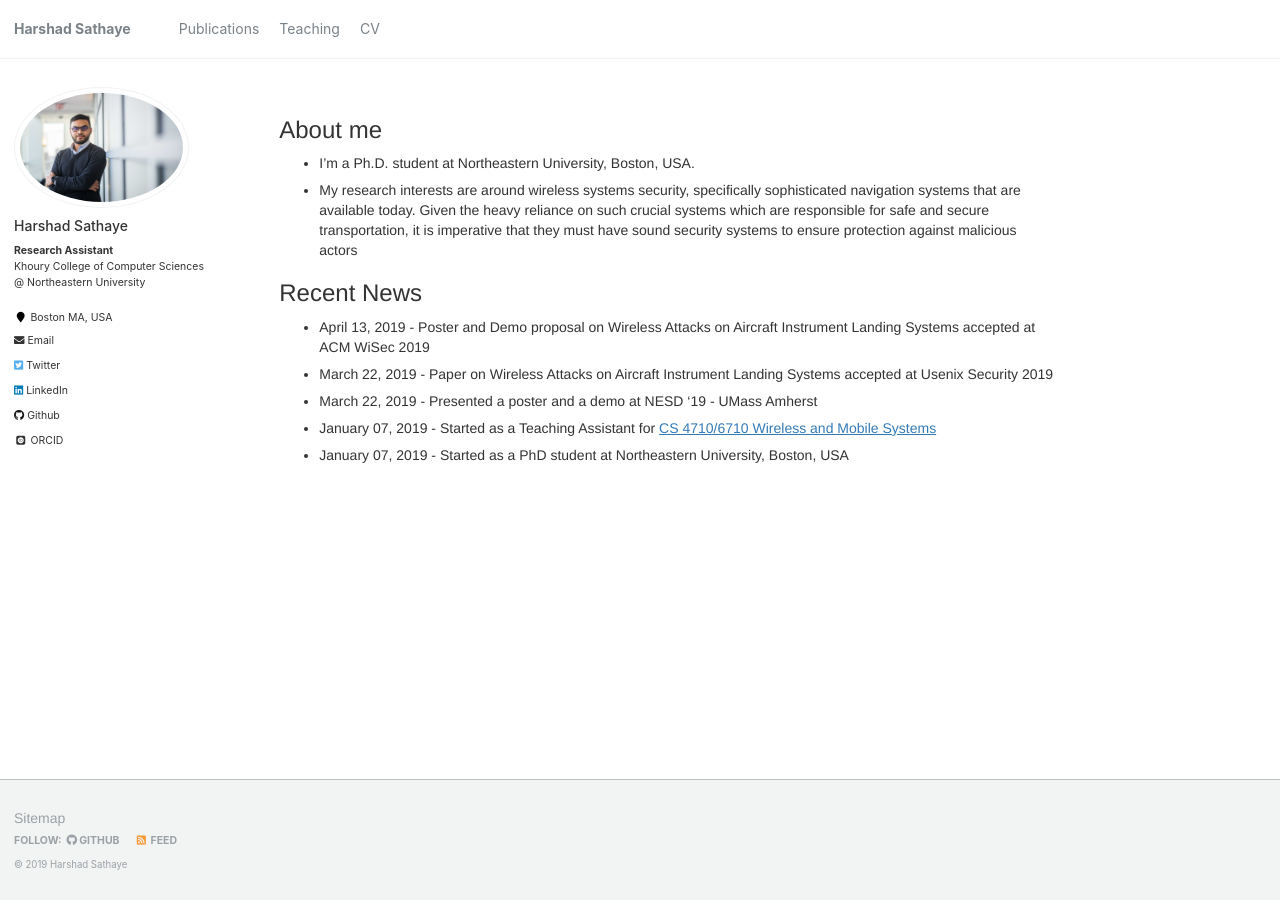
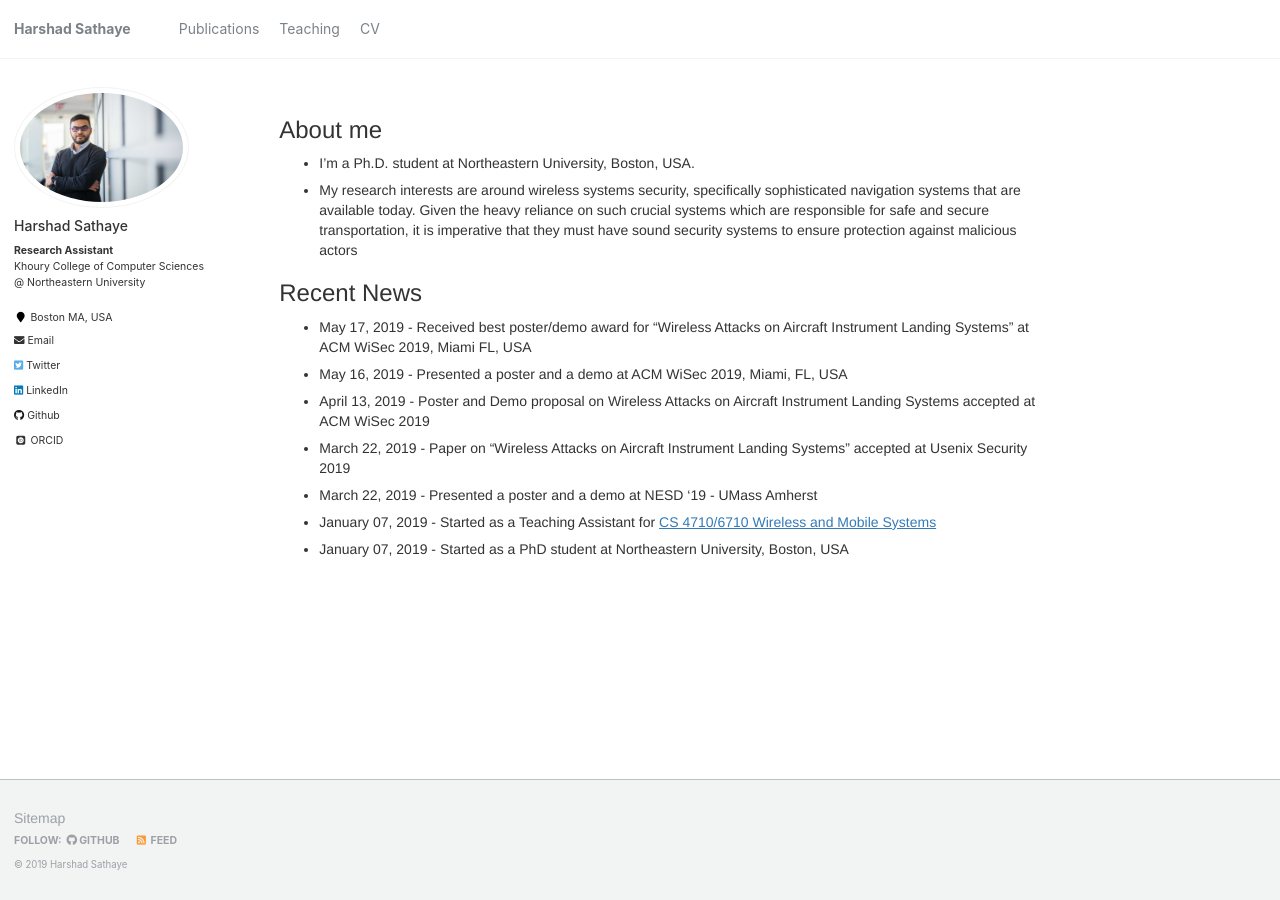
Before and after one commit to harshadms/harshadms.github.io, a Jekyll site: the page built from _pages/about.md, in a window 1280 px wide. Built offline with Jekyll 4.4.1, drawn with Linux system fonts in a browser that asks for light colours; some web fonts are replaced.

Commit message:
Auto stash before merge of "master" and "origin/master"

```diff
--- a/_pages/about.md
+++ b/_pages/about.md
@@ -15,8 +15,10 @@ redirect_from:
 
 ### Recent News
 
+* May 17, 2019 - Received best poster/demo award for "Wireless Attacks on Aircraft Instrument Landing Systems" at ACM WiSec 2019, Miami FL, USA
+* May 16, 2019 - Presented a poster and a demo at ACM WiSec 2019, Miami, FL, USA
 * April 13, 2019 - Poster and Demo proposal on Wireless Attacks on Aircraft Instrument Landing Systems accepted at ACM WiSec 2019
-* March 22, 2019 - Paper on Wireless Attacks on Aircraft Instrument Landing Systems accepted at Usenix Security 2019
+* March 22, 2019 - Paper on "Wireless Attacks on Aircraft Instrument Landing Systems" accepted at Usenix Security 2019
 * March 22, 2019 - Presented a poster and a demo at NESD '19 - UMass Amherst
 * January 07, 2019 - Started as a Teaching Assistant for <a href="https://aanjhan.com/teaching/courses/spring19/index.html"> CS 4710/6710 Wireless and Mobile Systems </a>
 * January 07, 2019 - Started as a PhD student at Northeastern University, Boston, USA
```
Also changed, not shown: files/ils_coverage.md (added, +16 -0 lines), _pages/mediacoverage.md (added).
